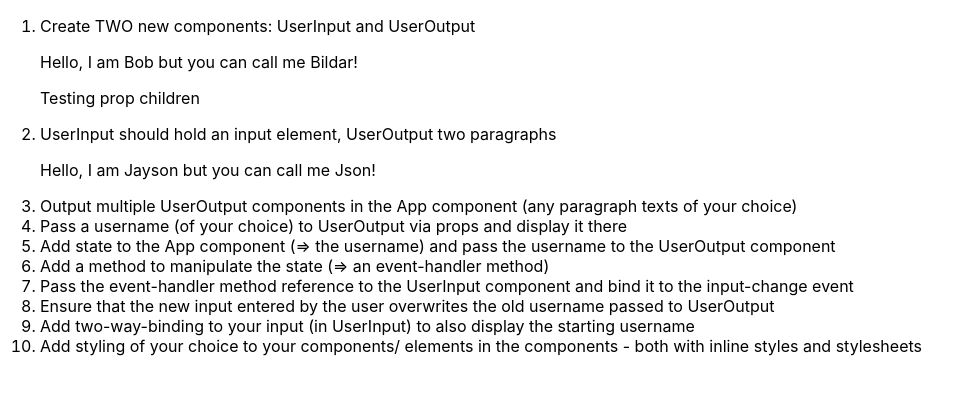
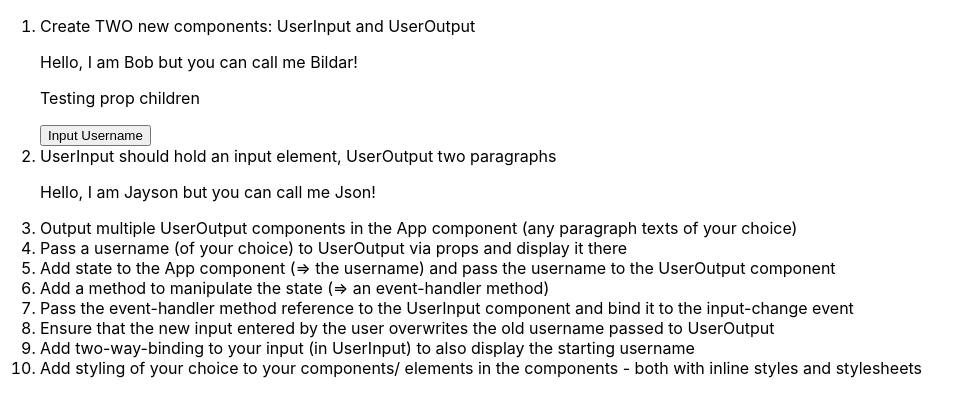
Before and after one commit to fmiusov/react-experiments, a React (Create React App) app: page / in a window 1280 px wide. Shown: the top 416 px of the page, without its empty margins (0-972 px from the left). Built offline with nearby package versions, Linux system fonts and the light colour scheme.

Commit message:
adding switch name click event handler

```diff
--- a/src/experimentOne/stateExperiment.js
+++ b/src/experimentOne/stateExperiment.js
@@ -12,6 +12,10 @@ class StateExperiment extends Component {
     ]
   }
 
+  switchUsernameHandler = () => {
+    console.log("Was clicked!")
+  }
+
   render() {
     return (
       <div className="App">
@@ -20,6 +24,7 @@ class StateExperiment extends Component {
           <UserOutput name={this.state.names[0].name} nickname={this.state.names[0].nickname}>
             Testing prop children
           </UserOutput>
+          <button onClick={this.switchUsernameHandler}>Input Username</button>
           <li>
             UserInput should hold an input element, UserOutput two paragraphs
           </li>
```
